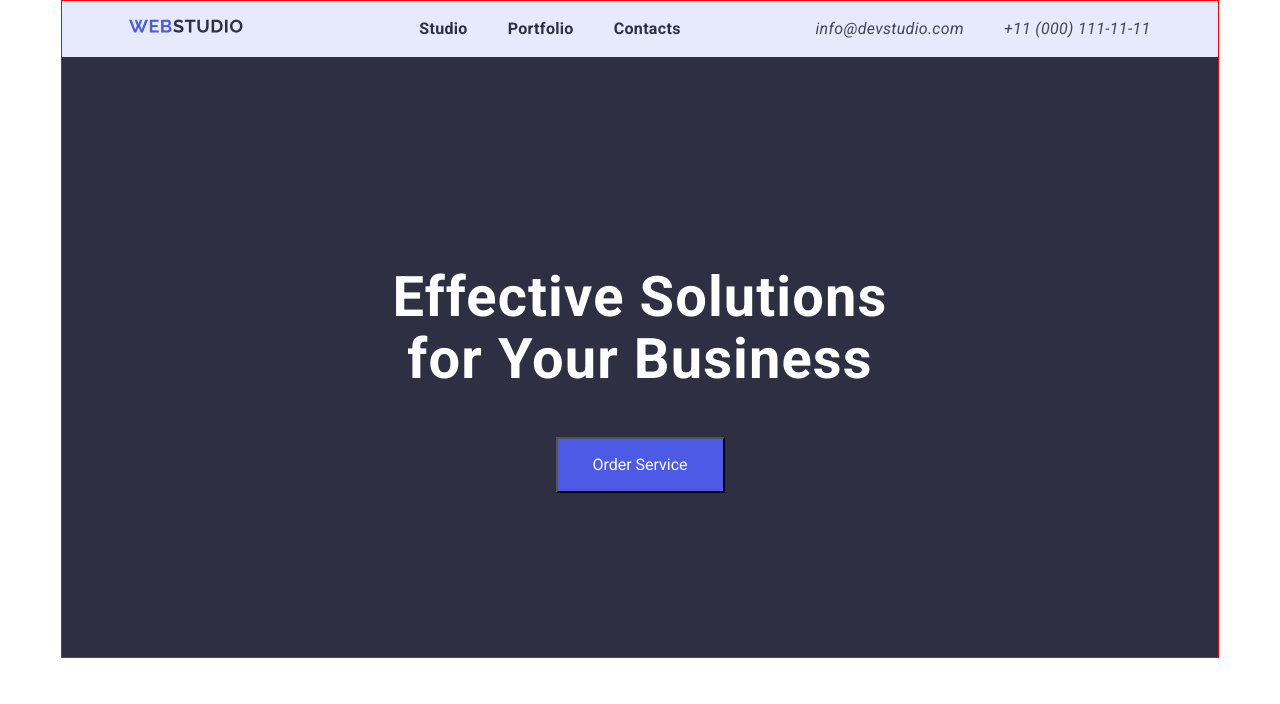
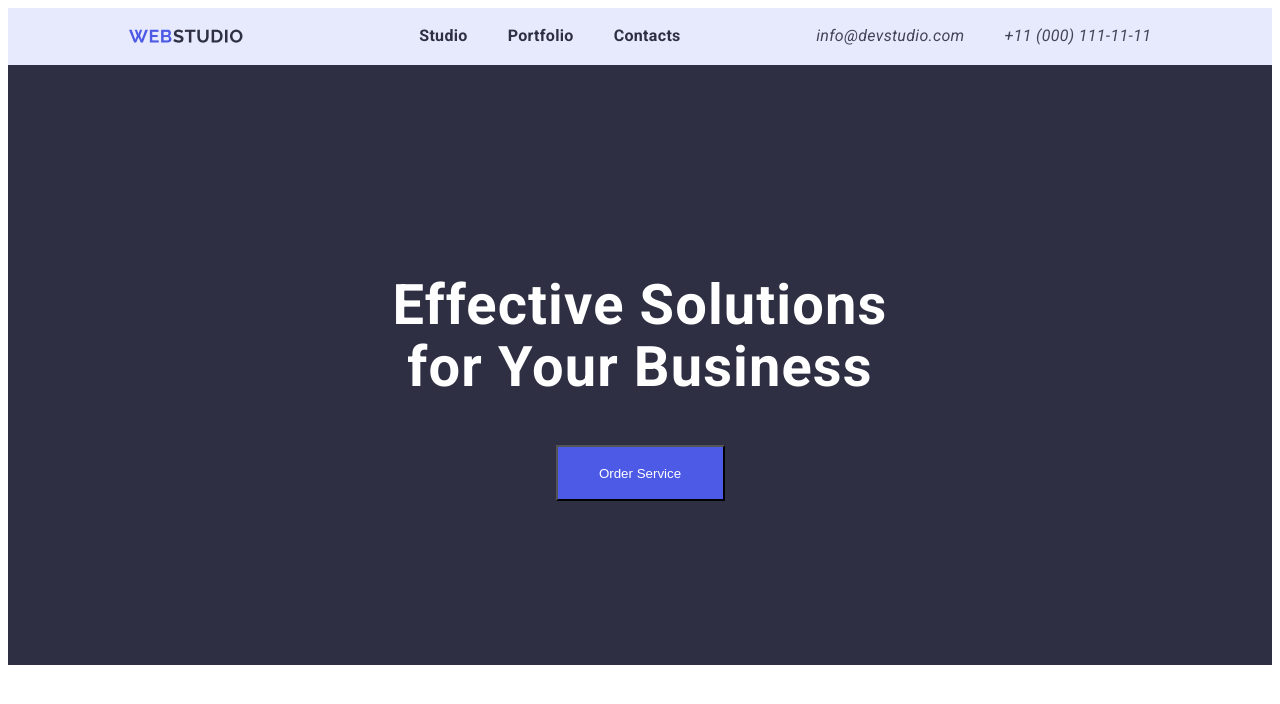
Before and after one commit to merttursak/goit-markup-hw-03, a plain HTML site: page index.html in a window 1280 px wide. Drawn offline with nearby package versions, Linux system fonts and the light colour scheme.

Commit message:
ödev deneme

```diff
--- a/css/styles.css
+++ b/css/styles.css
@@ -5,6 +5,9 @@
     --dark: #2E2F42;
     --body-text: #434455;
 
+}
+img{
+    display: block;
 }
 
 body {
@@ -61,11 +64,9 @@ li{
 
 .container{
     width: 1158px;
-    border: 1px solid red;
-    display: block;
-    position: relative;
-    overflow: hidden;
-    margin: 0 auto;
+    display: flex;
+    align-items: center;
+    justify-content: space-around;
 }
 
 .header-design{
@@ -74,15 +75,16 @@ li{
     align-items: center;
     flex-direction: row;
     justify-content: space-around;
+    border-bottom: 1px solid #e7e9fc;
 }
 
-.header-design .nav-bar{
+.header-design .container .nav-bar{
 
         display: flex;
 
 }
 
-.header-design .nav-bar .nav-list{
+.header-design .container .nav-bar .nav-list{
         display: flex;
         align-items: center;
         flex-direction: row;
@@ -91,7 +93,7 @@ li{
 
 }
 
-.header-design .contact-info{
+.header-design .container .contact-info{
     display: flex;
     gap: 40px;
     color: var(--body-text);
--- a/index.html
+++ b/index.html
@@ -4,21 +4,21 @@
     <meta charset="UTF-8" />
     <meta name="viewport" content="width=device-width, initial-scale=1.0" />
     <title>Ödev 3</title>
+
+    <link href="https://cdnjs.cloudflare.com/ajax/libs/modern-normalize/3.0.1/modern-normalize.css">
     <link rel="preconnect" href="https://fonts.googleapis.com" />
     <link rel="preconnect" href="https://fonts.gstatic.com" crossorigin />
     <link
-      href="https://fonts.googleapis.com/css2?family=Open+Sans:ital,wght@0,300..800;1,300..800&family=Raleway:ital,wght@0,100..900;1,100..900&family=Roboto:ital,wght@0,100;0,300;0,400;0,500;0,700;0,900;1,100;1,300;1,400;1,500;1,700;1,900&display=swap"
-      rel="stylesheet"
-    />
-    <link rel="stylesheet" href="https://cdnjs.cloudflare.com/ajax/libs/modern-normalize/3.0.1/modern-normalize.css">
+        href="https://fonts.googleapis.com/css2?family=Open+Sans:ital,wght@0,300..800;1,300..800&family=Raleway:ital,wght@0,100..900;1,100..900&family=Roboto:ital,wght@0,100;0,300;0,400;0,500;0,700;0,900;1,100;1,300;1,400;1,500;1,700;1,900&display=swap"
+        rel="stylesheet" />
     <link rel="stylesheet" href="css/styles.css">
   </head>
   <body>
     <!-- Kapsayıcı -->
+
+<!-- Header -->
+        <header class="header-design">
     <div class="container">
-<!-- Header start-->
-        <header class="header-design">
-
             <a href="./index.html">
                 <img src="images/logo.png" alt="logo" width="115" height="24" />
             </a>
@@ -34,17 +34,20 @@
                 <address>info@devstudio.com</address>
                 <address>+11 (000) 111-11-11</address>
             </div>
+            </div>
         </header>
         <!-- Header End-->
-         <!-- Section One-->
+         <!-- Section 1-->
          <section class="section-one">
             <h1>Effective Solutions
             for Your Business</h1>
             <button>Order Service</button>
          </section>
-         <!--Section One End-->
+         <!--Section 1 End-->
+         <!--Section 2-->
+         <section></section>
 
 
-    </div>
+
   </body>
 </html>
```
